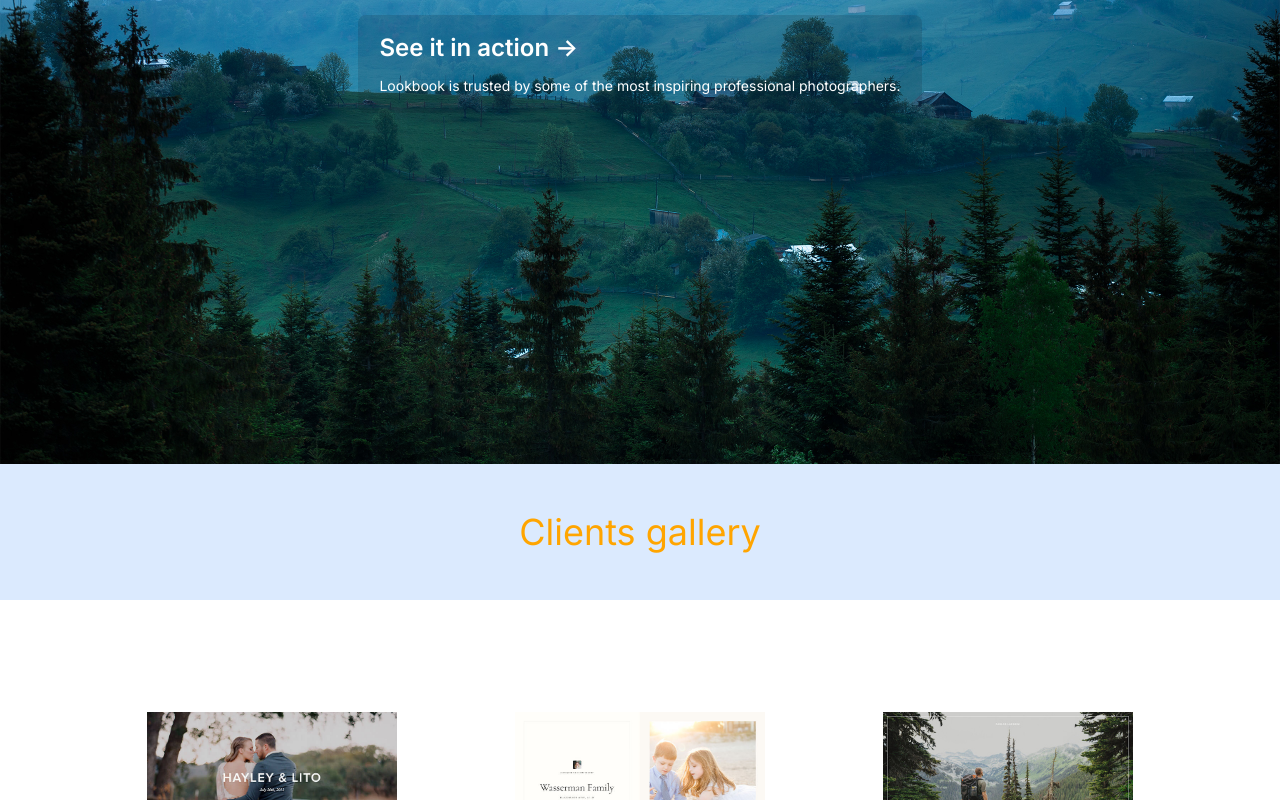
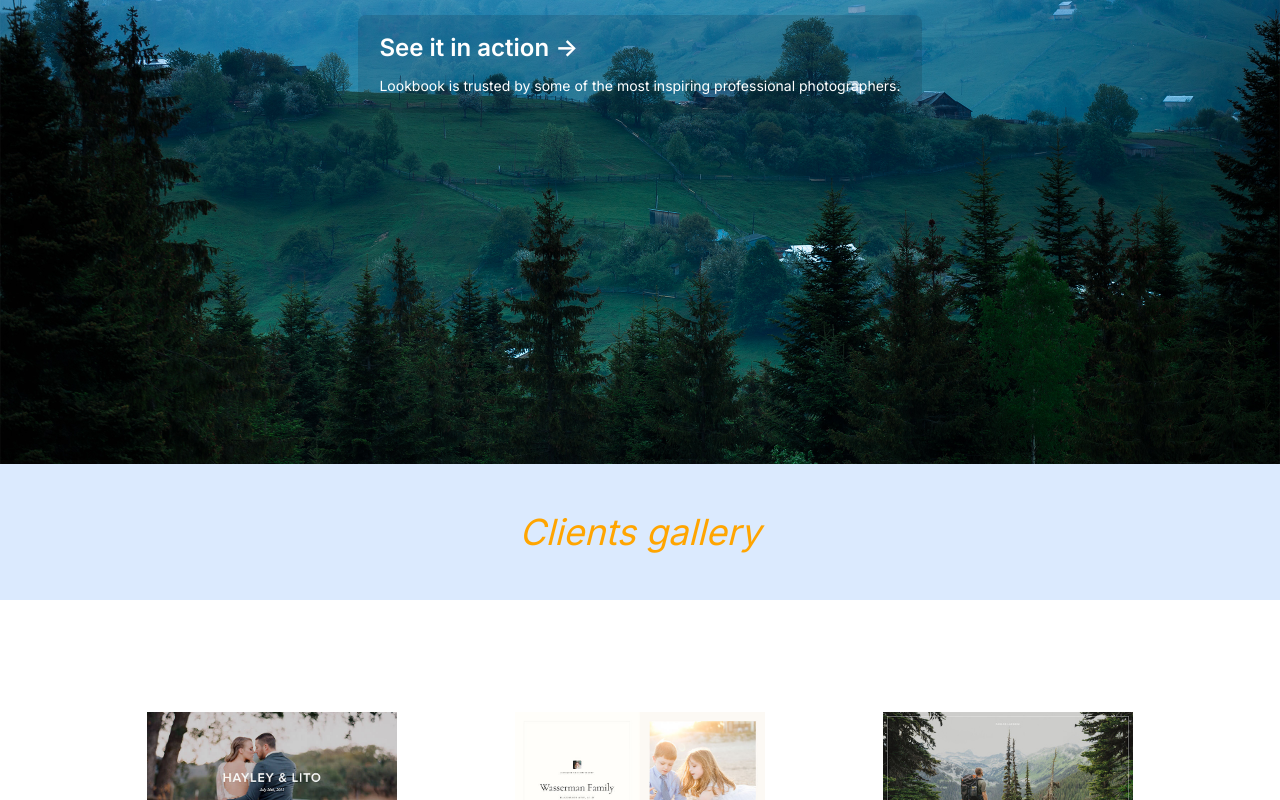
Before and after one commit to KeinOhrHasen/lookbook, a Next.js app: page / in a window 1280 px wide. Shown: the part 416-1216 px from the top of the page. Built offline with nearby package versions, Linux system fonts and the light colour scheme.

Commit message:
Use burrel file for gallery component

```diff
--- a/app/(settings)/grids/new/index.css
+++ /dev/null
@@ -1,6 +0,0 @@
-.title {
-  color: white;
-  font-size: 32px;
-  text-align: center;
-  font-family: 600;
-}
--- a/app/(settings)/grids/new/page.tsx
+++ b/app/(settings)/grids/new/page.tsx
@@ -43,9 +43,6 @@ export default function NewGrid() {
   function onSubmit(values: z.infer<typeof formSchema>) {
     axios
       .post(`${ENVIRONMENT.apiURL}/messages/create/`, JSON.stringify(values), {
-        params: {
-          ID: 12345,
-        },
         headers: {
           Accept: 'application/json',
           'Content-Type': 'application/json',
--- a/components/shared/gallery.tsx
+++ b/components/shared/gallery/gallery.tsx
@@ -1,12 +1,13 @@
 import { GALLERY_DATA } from '@/public/constants/gallery-dataset';
 import Image from 'next/image';
+import './styles.css';
 
 export default function Gallery() {
   const gallery = GALLERY_DATA;
 
   return (
     <div className="min-h-screen flex flex-col justify-center w-full">
-      <h2 className="p-12 lg:px-16 text-center text-4xl bg-blue-100" style={{ color: 'orange' }}>
+      <h2 className="header p-12 lg:px-16 text-center text-4xl bg-blue-100" style={{ color: 'orange' }}>
         Clients gallery
       </h2>
       <div className="grid grid-cols-3 gap-8 p-24 lg:gap-12 lg:p-28">
--- /dev/null
+++ b/components/shared/gallery/index.tsx
@@ -0,0 +1 @@
+export { default } from './gallery';
--- /dev/null
+++ b/components/shared/gallery/styles.css
@@ -0,0 +1,3 @@
+.header {
+  font-style: italic;
+}
```
